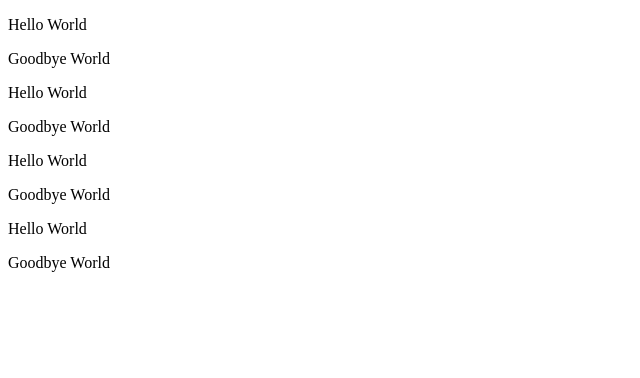
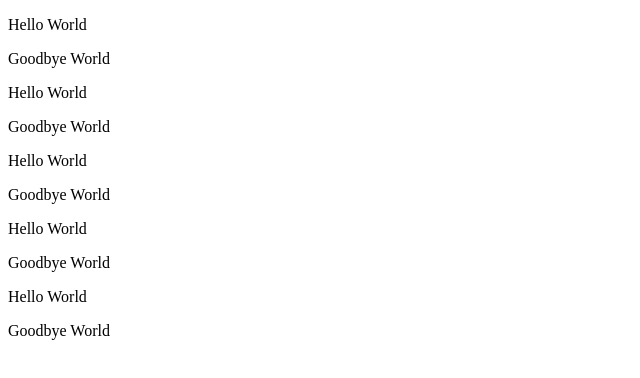
Before and after one commit to akhilboddu/youtube-ui-clone-html-css-raw, a plain HTML site: page index.html in a window 1280 px wide. Shown: the whole page, without its empty margins (0-640 px from the left). Drawn offline with Linux system fonts and the light colour scheme.

Commit message:
modified index.html

```diff
--- a/index.html
+++ b/index.html
@@ -32,6 +32,12 @@
     <div>
         <p>Goodbye World</p>
     </div>
+    <div>
+        <p>Hello World</p>
+    </div>
+    <div>
+        <p>Goodbye World</p>
+    </div>
 
 </body>
 
```
